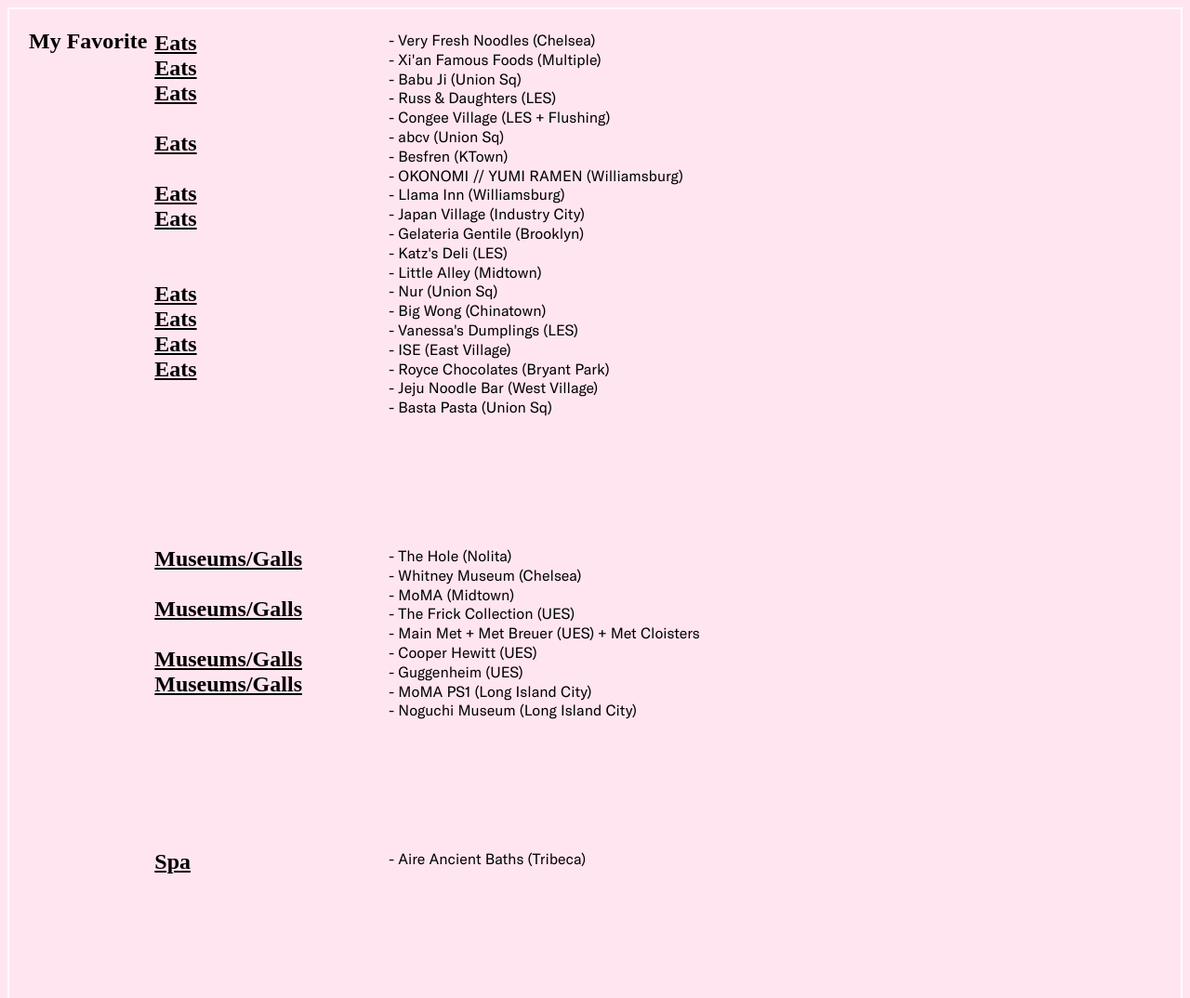
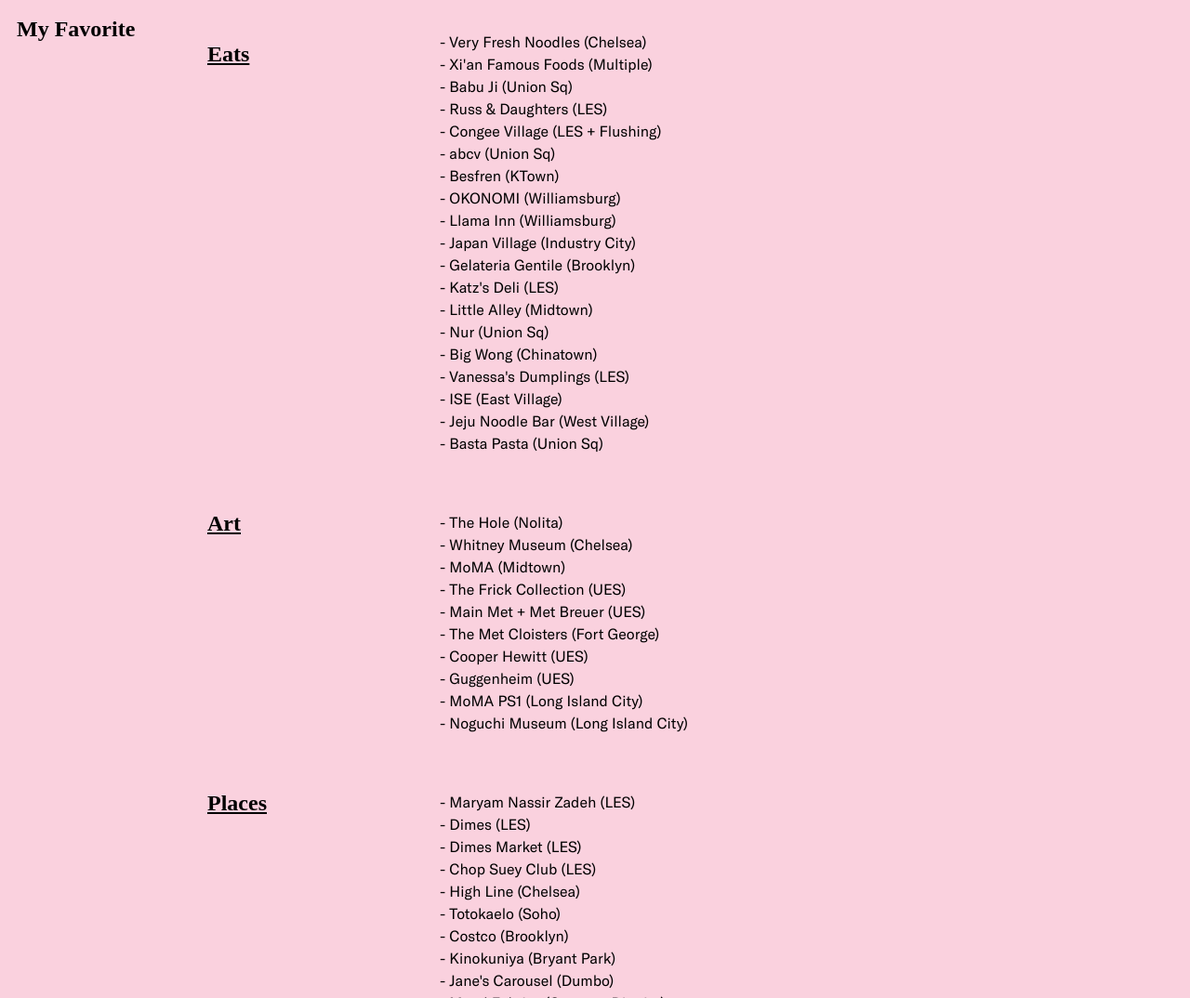
Before and after one commit to skinsshark/winyc, a plain HTML site: page index.html in a window 1280 px wide. Shown: the top 1074 px of the page at 93% size. Drawn offline with Linux system fonts and the light colour scheme; a web font is replaced by a local one.

Commit message:
add places

```diff
--- a/index.html
+++ b/index.html
@@ -10,142 +10,136 @@
 
     <title>when in nyc</title>
   </head>
-  <body onload="onload()" onscroll="onscroll()">
-    <h2 class="title">My Favorite</h2>
-    <table>
-      <tr id="eats">
-        <td>
-          <div class="main"><h2><span class="invis">My Favorite</span> <br /><u>Eats</u></h2></div>
-          <div class="ex">
-            <h2><span class="invis">My Favorite</span> <u>Eats</u></h2>
-            <h2><span class="invis">My Favorite</span> <u>Eats</u></h2>
-            <span class="invis"><h2><span class="invis">My Favorite</span> <u>Eats</u></h2></span>
-            <h2><span class="invis">My Favorite</span> <u>Eats</u></h2>
-            <span class="invis"><h2><span class="invis">My Favorite</span> <u>Eats</u></h2></span>
-            <h2><span class="invis">My Favorite</span> <u>Eats</u></h2>
-            <h2><span class="invis">My Favorite</span> <u>Eats</u></h2>
-            <span class="invis"><h2><span class="invis">My Favorite</span> <u>Eats</u></h2></span>
-            <span class="invis"><h2><span class="invis">My Favorite</span> <u>Eats</u></h2></span>
-            <h2><span class="invis">My Favorite</span> <u>Eats</u></h2>
-            <h2><span class="invis">My Favorite</span> <u>Eats</u></h2>
-            <h2><span class="invis">My Favorite</span> <u>Eats</u></h2>
-            <h2><span class="invis">My Favorite</span> <u>Eats</u></h2>
+  <body onload="onLoad()">
+    <main>
+      <section class="favorite">
+        <h2>My Favorite</h2>
+      </section>
+      <section class="items">
+        <div class="wrapper">
+          <aside id="eats"><h2>Eats</h2></aside>
+          <article id="eateats">
+            <ul>
+              <li id="asdf"><a href="https://goo.gl/maps/4zMLtBN7xtH2" target="_blank">Very Fresh Noodles (Chelsea)</a></li>
+              <li id="asdf"><a href="https://www.google.com/maps/search/xian+famous+foods/@40.7420826,-74.0229937,14z/data=!3m1!4b1" target="_blank">Xi'an Famous Foods (Multiple)</a></li>
+              <li id="asdf"><a href="https://goo.gl/maps/p6Py87C7VNR2" target="_blank">Babu Ji (Union Sq)</a></li>
+              <li id="asdf"><a href="https://www.google.com/maps/search/russ+and+daughters/@40.7347447,-74.0106361,14z/data=!3m1!4b1" target="_blank">Russ & Daughters (LES)</a></li>
+              <li id="asdf"><a href="https://www.google.com/maps/search/congee+village/@40.7098265,-74.0690566,11z/data=!3m1!4b1" target="_blank">Congee Village (LES + Flushing)</a></li>
+              <li id="asdf"><a href="https://goo.gl/maps/pE7EPFTfcsB2" target="_blank">abcv (Union Sq)</a></li>
+              <li id="asdf"><a href="https://goo.gl/maps/crXo1Rs6Dgw" target="_blank">Besfren (KTown)</a></li>
+              <li id="asdf"><a href="https://goo.gl/maps/38R6oNTaEm42" target="_blank">OKONOMI (Williamsburg)</a></li>
+              <li id="asdf"><a href="https://goo.gl/maps/YYfbxnRKvcP2" target="_blank">Llama Inn (Williamsburg)</a></li>
+              <li id="asdf"><a href="https://goo.gl/maps/MFTwdxPxMNk" target="_blank">Japan Village (Industry City)</a></li>
+              <li id="asdf"><a href="https://goo.gl/maps/rrTZtudNABR2" target="_blank">Gelateria Gentile (Brooklyn)</a></li>
+              <li id="asdf"><a href="https://goo.gl/maps/Bw1Aq7LGwc22" target="_blank">Katz's Deli (LES)</a></li>
+              <li id="asdf"><a href="https://goo.gl/maps/7aoY2VCu5bG2" target="_blank">Little Alley (Midtown)</a></li>
+              <li id="asdf"><a href="https://goo.gl/maps/Fji7sRibtoF2" target="_blank">Nur (Union Sq)</a></li>
+              <li id="asdf"><a href="https://goo.gl/maps/9M2LVFxRrgv" target="_blank">Big Wong (Chinatown)</a></li>
+              <li id="asdf"><a href="https://goo.gl/maps/qNVMVukDMXG2" target="_blank">Vanessa's Dumplings (LES)</a></li>
+              <li id="asdf"><a href="https://goo.gl/maps/dZFxoto5Fzz" target="_blank">ISE (East Village)</a></li>
+              <li id="asdf"><a href="https://goo.gl/maps/rHB2X9eZYkM2" target="_blank">Jeju Noodle Bar (West Village)</a></li>
+              <li id="asdf"><a href="https://goo.gl/maps/jXjEE4CUb1T2" target="_blank">Basta Pasta (Union Sq)</a></li>
+            </ul>
+            <!-- <img src="./images/veryfreshnoodles.jpeg" width="300" /> -->
+          </article>
         </div>
-        </td>
-        <td>
+
+        <div class="wrapper">
+          <aside id="art"><h2>Art</h2></aside>
+          <article id="artart">
             <ul>
-            <li>Very Fresh Noodles (Chelsea)</li>
-            <li>Xi'an Famous Foods (Multiple)</li>
-            <li>Babu Ji (Union Sq)</li>
-            <li>Russ & Daughters (LES)</li>
-            <li>Congee Village (LES + Flushing)</li>
-            <li>abcv (Union Sq)</li>
-            <li>Besfren (KTown)</li>
-            <li>OKONOMI // YUMI RAMEN (Williamsburg)</li>
-            <li>Llama Inn (Williamsburg)</li>
-            <li>Japan Village (Industry City)</li>
-            <li>Gelateria Gentile (Brooklyn)</li>
-            <li>Katz's Deli (LES)</li>
-            <li>Little Alley (Midtown)</li>
-            <li>Nur (Union Sq)</li>
-            <li>Big Wong (Chinatown)</li>
-            <li>Vanessa's Dumplings (LES)</li>
-            <li>ISE (East Village)</li>
-            <li>Royce Chocolates (Bryant Park)</li>
-            <li>Jeju Noodle Bar (West Village)</li>
-            <li>Basta Pasta (Union Sq)</li>
+              <li id="asdf"><a href="https://goo.gl/maps/4ZLsT48TTiF2" target="_blank">The Hole (Nolita)</a></li>
+              <li id="asdf"><a href="https://goo.gl/maps/EgCshg6dnFy" target="_blank">Whitney Museum (Chelsea)</a></li>
+              <li id="asdf"><a href="https://goo.gl/maps/gfv3FvjdUMr" target="_blank">MoMA (Midtown)</a></li>
+              <li id="asdf"><a href="https://goo.gl/maps/ek1TSeLDAGJ2" target="_blank">The Frick Collection (UES)</a></li>
+              <li id="asdf"><a href="https://www.google.com/maps/search/met/@40.7764321,-73.9657134,17z/data=!3m1!4b1" target="_blank">Main Met + Met Breuer (UES)</a></li>
+              <li id="asdf"><a href="https://goo.gl/maps/PangBjt4XEs" target="_blank">The Met Cloisters (Fort George)</a></li>
+              <li id="asdf"><a href="https://goo.gl/maps/shMkKQBEjg22" target="_blank">Cooper Hewitt (UES)</a></li>
+              <li id="asdf"><a href="https://goo.gl/maps/cKVHc9vUret" target="_blank">Guggenheim (UES)</a></li>
+              <li id="asdf"><a href="https://goo.gl/maps/jZnvp2zBsB62" target="_blank">MoMA PS1 (Long Island City)</a></li>
+              <li id="asdf"><a href="https://goo.gl/maps/7pjC6ZuaU222" target="_blank">Noguchi Museum (Long Island City)</a></li>
             </ul>
-        </td>
-      </tr>
-      <tr id="art">
-        <td>
-          <div class="main"><h2><span class="invis">My Favorite</span> <br /><u>Museums/Galls</u></h2></div>
-          <div class="ex">
-            <span class="invis"><h2><span class="invis">My Favorite</span> <u>Museums/Galls</u></h2></span>
-            <h2><span class="invis">My Favorite</span> <u>Museums/Galls</u></h2>
-            <span class="invis"><h2><span class="invis">My Favorite</span> <u>Museums/Galls</u></h2></span>
-            <h2><span class="invis">My Favorite</span> <u>Museums/Galls</u></h2>
-            <h2><span class="invis">My Favorite</span> <u>Museums/Galls</u></h2>
+          </article>
         </div>
-        </td>
-        <td>
+
+        <div class="wrapper">
+          <aside id="places"><h2>Places</h2></aside>
+          <article id="placess">
             <ul>
-            <li>The Hole (Nolita)</li>
-            <li>Whitney Museum (Chelsea)</li>
-            <li>MoMA (Midtown)</li>
-            <li>The Frick Collection (UES)</li>
-            <li>Main Met + Met Breuer (UES) + Met Cloisters</li>
-            <li>Cooper Hewitt (UES)</li>
-            <li>Guggenheim (UES)</li>
-            <li>MoMA PS1 (Long Island City)</li>
-            <li>Noguchi Museum (Long Island City)</li>
+              <li id="asdf"><a href="https://goo.gl/maps/h6HLfT5eLeH2" target="_blank">Maryam Nassir Zadeh (LES)</a></li>
+              <li id="asdf"><a href="https://goo.gl/maps/uZLUK95WpQM2" target="_blank">Dimes (LES)</a></li>
+              <li id="asdf"><a href="https://goo.gl/maps/QEeCoZnhJnx" target="_blank">Dimes Market (LES)</a></li>
+              <li id="asdf"><a href="https://goo.gl/maps/3eaw4GVUuHk" target="_blank">Chop Suey Club (LES)</a></li>
+              <li id="asdf"><a href="https://goo.gl/maps/dehHNu6Lwj72" target="_blank">High Line (Chelsea)</a></li>
+              <li id="asdf"><a href="https://goo.gl/maps/6LPNYV28iLG2" target="_blank">Totokaelo (Soho)</a></li>
+              <li id="asdf"><a href="https://goo.gl/maps/sCWD9UxT39r" target="_blank">Costco (Brooklyn)</a></li>
+              <li id="asdf"><a href="https://goo.gl/maps/nYn13PCfLAN2" target="_blank">Kinokuniya (Bryant Park)</a></li>
+              <li id="asdf"><a href="https://goo.gl/maps/stjF4PGd6ur" target="_blank">Jane's Carousel (Dumbo)</a></li>
+              <li id="asdf"><a href="https://goo.gl/maps/Px2XdJZxHEJ2" target="_blank">Mood Fabrics (Garment District)</a></li>
+              <li id="asdf"><a href="https://www.google.com/maps/search/sunrise+mart/@40.7537545,-74.007958,14z/data=!3m1!4b1" target="_blank">Sunrise Mart (East/West Village)</a></li>
+              <li id="asdf"><a href="https://goo.gl/maps/xA8hRVtpU3z" target="_blank">Dover Street Market (Midtown)</a></li>
+              <li id="asdf"><a href="https://goo.gl/maps/FjEf4FUkEfw" target="_blank">Royce Chocolates (Bryant Park)</a></li>
+              <li id="asdf"><a href="https://goo.gl/maps/RLz6BCft3WG2" target="_blank">Line Friends Store (Times Sq)</a></li>
+              <li id="asdf"><a href="https://goo.gl/maps/4XQfwvBDjfM2" target="_blank">Dominique Ansel Bakery (Greenwich)</a></li>
+              <li id="asdf"><a href="https://goo.gl/maps/66YeTFzobx72" target="_blank">Hunan Slurp (East Village)</a></li>
+              <!-- <li id="asdf"><a href="fdsasdf" target="_blank">aaaaaaaaaa</a></li> -->
             </ul>
-        </td>
-      </tr>
-      <tr id="spa">
-        <td>
-          <div class="main"><h2><span class="invis">My Favorite</span> <br /><u>Spa</u></h2></div>
-        </td>
-        <td>
+          </article>
+        </div>
+        <aside id="spa"><h2>Spa</h2></aside>
+        <article id="spas">
           <ul>
-            <li>Aire Ancient Baths (Tribeca)</li>
+            <li id="asdf"><a href="https://goo.gl/maps/YPVQ4CYX5Dy" target="_blank">Aire Ancient Baths (Tribeca)</a></li>
+            <!-- <li id="asdf"><a href="fdsasdf" target="_blank">aaaaaaaaaa</a></li> -->
           </ul>
-        </td>
-      </tr>
-      <!-- <tr id="misc">
-        <td>
-          <div class="main"><h2><span class="invis">My Favorite</span> <br /><u>Misc</u></h2></div>
-          <div class="ex">
-            <span class="invis"><h2><span class="invis">My Favorite</span> <u>Misc</u></h2></span>
-            <h2><span class="invis">My Favorite</span> <u>Misc</u></h2>
-            <span class="invis"><h2><span class="invis">My Favorite</span> <u>Misc</u></h2></span>
-            <h2><span class="invis">My Favorite</span> <u>Misc</u></h2>
-            <h2><span class="invis">My Favorite</span> <u>Misc</u></h2>
-          </div>
-        </td>
-        <td>
-          <ul>
-            <li>aaaaaaaaaaaaaa (Nolita)</li>
-          </ul>
-        </td>
-      </tr> -->
-    </table>
-
-    <p><i>Disclaimer: I don't know pizza</i></p>
-
+        </article>
+      </section>
+    </main>
   </body>
   <script type="text/javascript">
-    const headerCols = {
-      start: '#ffe5ef',
-      eats: '#e9e5ff',
-      art: '#feffe5'
+    const body = document.getElementsByTagName('body')[0];
+    let _limit = 10;
+
+    function genRGBA() {
+      let o = Math.round, r = Math.random, s = 255;
+      body.style.backgroundColor = `
+        rgba(
+          ${Math.round(Math.random()*255)},
+          ${Math.round(Math.random()*255)},
+          ${Math.round(Math.random()*255)}, 0.2
+        )
+      `;
     }
+
+    function onLoad() {
+      genRGBA();
+      [...document.getElementsByTagName('li')].map(item => {
+        item.addEventListener("mouseover", function() {
+          if (_limit === 0) {
+            let o = Math.round, r = Math.random, s = 255;
+            genRGBA();
+            _limit = 10;
+          } else {
+            _limit--;
+          }
+        });
+      })
+    }
+
     const eats = document.getElementById('eats');
-    const body = document.getElementsByTagName('body')[0];
-    console.log('eats', eats.offsetHeight)
-    const eatsTitle = document.querySelector('#eats td h2');
-    console.log(eatsTitle.positionY)
+    const eateats = document.getElementById('eateats');
+    eats.style.height = `${eateats.offsetHeight}px`;
 
     const art = document.getElementById('art');
-    console.log('art', art.offsetHeight)
+    const artart = document.getElementById('artart');
+    art.style.height = `${artart.offsetHeight}px`;
 
-    function onload() {
-      body.style.backgroundColor = headerCols.start;
-      eatsTitle.style.backgroundColor = headerCols.start;
-    }
+    const places = document.getElementById('places');
+    const placess = document.getElementById('placess');
+    places.style.height = `${placess.offsetHeight}px`;
 
-    function onscroll() {
-      if (window.scrollY <= eats.offsetHeight) {
-        body.style.backgroundColor = headerCols.start;
-      }
-
-      if (window.scrollY > eats.offsetHeight) { // eats
-        body.style.backgroundColor = headerCols.eats;
-      }
-
-      if (window.scrollY > eats.offsetHeight + art.offsetHeight) { // art
-        body.style.backgroundColor = headerCols.art;
-      }
-    }
+    const spa = document.getElementById('spa');
+    const spas = document.getElementById('spas');
+    spa.style.height = `${spas.offsetHeight}px`;
   </script>
 </html>
--- a/style.css
+++ b/style.css
@@ -9,81 +9,111 @@
 }
 
 body {
-  background-color: #ffe5ef;
+  background-color: #fff;
   font-family: 'Main';
-  padding: 20px;
-  border: 2px solid #fff;
+  padding: 10px;
+	min-height: 1800px;
 }
 
-br {
-  display: none;
+* {
+	box-sizing: border-box;
+}
+
+a {
+	color: #000;
+	text-decoration: none;
+}
+
+a:hover {
+	font-style: italic;
 }
 
 h2 {
-  font-family: 'Wide';
-  margin: 0;
+	margin: 0;
 }
 
-h2.title {
-  background-color: transparent;
-  position: fixed;
-  top: 31px;
-  left: 31px;
+.favorite {
+	position: fixed;
 }
 
-.invis {
-  visibility: hidden;
+.items {
+	margin-left: 205px;
+	line-height: 1.5;
+}
+
+.wrapper {
+	padding: 10px 10px 10px 0;
+	margin-bottom: 20px;
+	position: relative;
+}
+
+img {
+	position: absolute;
+	right: 50px;
+	top: 0;
+}
+
+aside,
+.favorite {
+	font-family: 'Wide';
+}
+
+aside {
+	text-decoration: underline;
+  vertical-align: top;
+  position: relative;
+}
+
+aside h2 {
+  position: -webkit-sticky;
+  position: sticky;
+	/* top: 18px; */
+	top: 40px;
+}
+
+article,
+aside {
+	display: inline-block;
+}
+
+article {
+	width: 70%;
+}
+
+aside {
+	width: 20%;
+}
+
+@media only screen and (max-width: 767px) {
+	.favorite {
+		position: relative;
+	}
+
+	.items {
+		margin-left: 0;
+	}
+
+	article,
+	aside {
+		width: 100%;
+		height: auto !important;
+	}
+
+	aside h2 {
+		position: relative;
+		top: 0;
+	}
 }
 
 ul {
   list-style-type: none;
-  margin-top: 0;
-  line-height: 1.3;
+  margin-top: 5px;
 }
 
 ul li::before {
   content: '- ';
 }
 
-ul li ul li::before {
+/* ul li ul li::before {
   content: '= ';
-}
-
-td {
-  vertical-align: top;
-  padding-bottom: 120px;
-}
-
-table tr td:first-child {
-  padding-right: 50px;
-}
-
-@media only screen and (max-width: 767px) {
-  body {
-    padding: 10px;
-  }
-
-  br {
-      display: block;
-  }
-
-  td {
-    display: table-row;
-  }
-
-  ul {
-    padding-top: 30px;
-  }
-
-  h2.title {
-    display: none;
-  }
-
-  .main .invis {
-    visibility: visible;
-  }
-
-  .ex {
-    display: none;
-  }
-}
+} */
```
Also changed, not shown: images/veryfreshnoodles.jpeg (added). Lines whose indentation alone changed are shown as unchanged.
